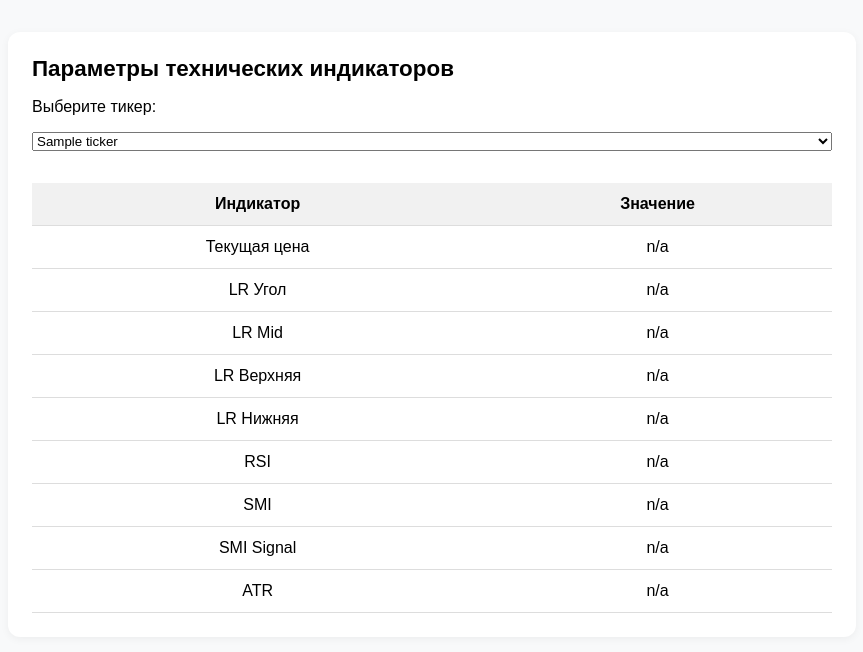
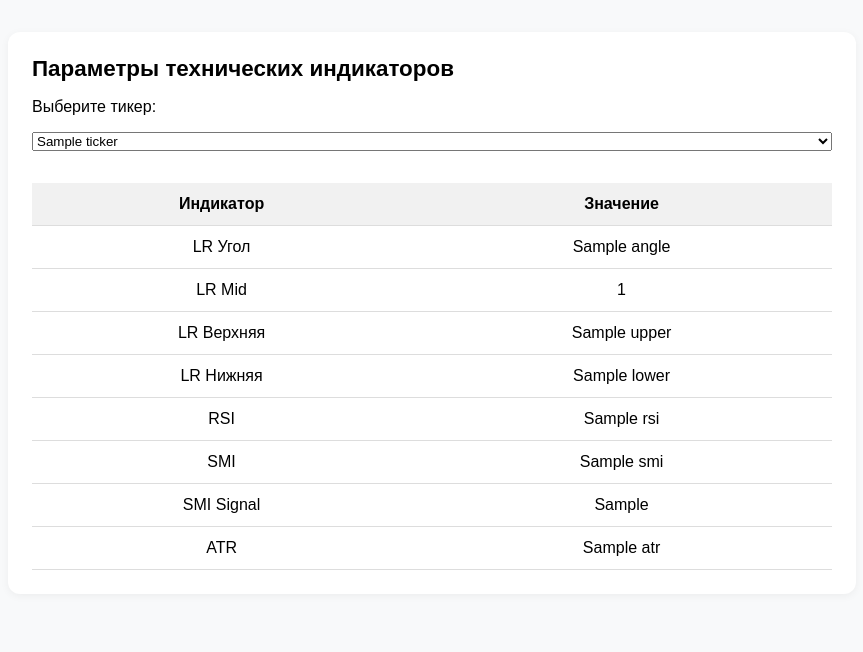
Before and after one commit to wingsofphoenix2013/trading-platform, a FastAPI app: template web/templates/ticker_param.html in a window 1280 px wide. Shown: the top 652 px of the page, without its empty margins (208-1071 px from the left). Run offline with FastAPI, Linux system fonts and the light colour scheme; the template is opened without the code that fills it: most values are stand-ins (such as "Sample title", 1, 10 or a date in 2020).

Commit message:
Подключены реальные значения индикаторов в шаблоне

```diff
--- a/web/templates/ticker_param.html
+++ b/web/templates/ticker_param.html
@@ -18,12 +18,14 @@
 <div class="card">
     <div class="title">Параметры технических индикаторов</div>
 
-    <label for="ticker">Выберите тикер:</label>
-    <select id="ticker" name="ticker">
-        {% for ticker in tickers %}
-            <option value="{{ ticker }}">{{ ticker }}</option>
-        {% endfor %}
-    </select>
+    <form method="get" action="/indicators">
+        <label for="ticker">Выберите тикер:</label>
+        <select id="ticker" name="symbol" onchange="this.form.submit()">
+            {% for ticker in tickers %}
+                <option value="{{ ticker }}" {% if ticker == selected_symbol %}selected{% endif %}>{{ ticker }}</option>
+            {% endfor %}
+        </select>
+    </form>
 
     <table>
         <thead>
@@ -33,15 +35,14 @@
             </tr>
         </thead>
         <tbody>
-            <tr><td>Текущая цена</td><td>n/a</td></tr>
-            <tr><td>LR Угол</td><td>n/a</td></tr>
-            <tr><td>LR Mid</td><td>n/a</td></tr>
-            <tr><td>LR Верхняя</td><td>n/a</td></tr>
-            <tr><td>LR Нижняя</td><td>n/a</td></tr>
-            <tr><td>RSI</td><td>n/a</td></tr>
-            <tr><td>SMI</td><td>n/a</td></tr>
-            <tr><td>SMI Signal</td><td>n/a</td></tr>
-            <tr><td>ATR</td><td>n/a</td></tr>
+            <tr><td>LR Угол</td><td>{{ indicators.angle or 'n/a' }}</td></tr>
+            <tr><td>LR Mid</td><td>{{ indicators.mid or 'n/a' }}</td></tr>
+            <tr><td>LR Верхняя</td><td>{{ indicators.upper or 'n/a' }}</td></tr>
+            <tr><td>LR Нижняя</td><td>{{ indicators.lower or 'n/a' }}</td></tr>
+            <tr><td>RSI</td><td>{{ indicators.rsi or 'n/a' }}</td></tr>
+            <tr><td>SMI</td><td>{{ indicators.smi or 'n/a' }}</td></tr>
+            <tr><td>SMI Signal</td><td>{{ indicators.smi_signal or 'n/a' }}</td></tr>
+            <tr><td>ATR</td><td>{{ indicators.atr or 'n/a' }}</td></tr>
         </tbody>
     </table>
 </div>
```
